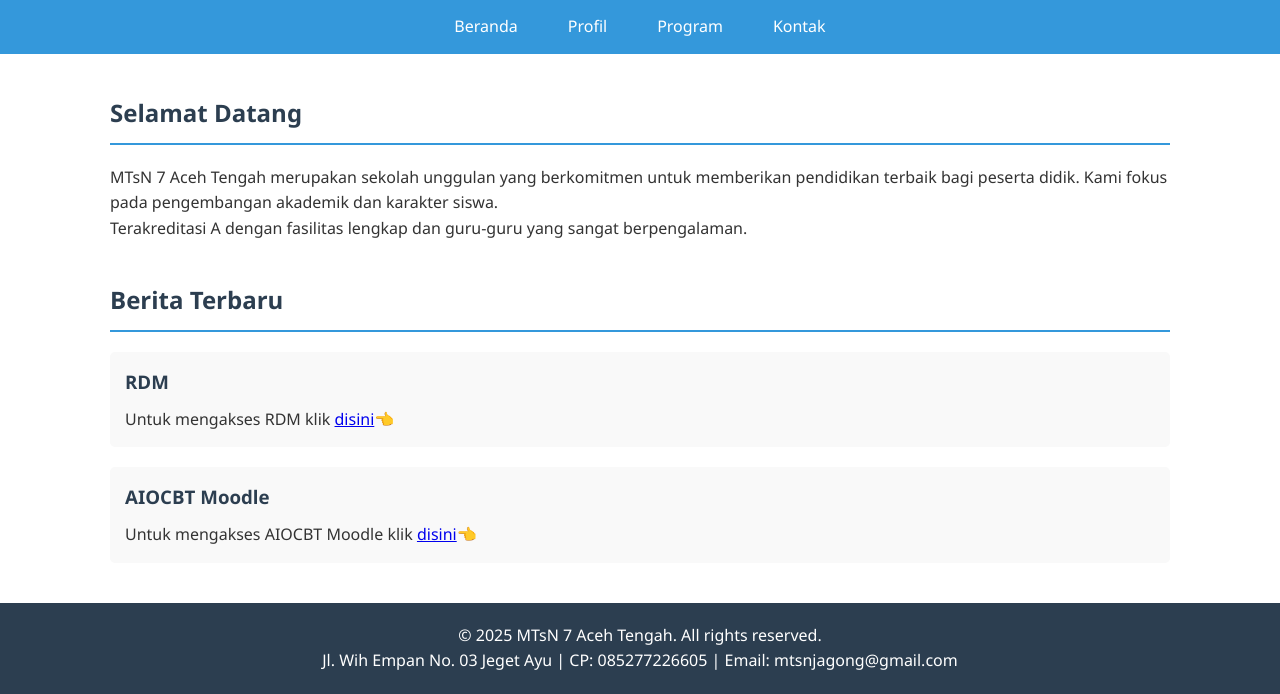
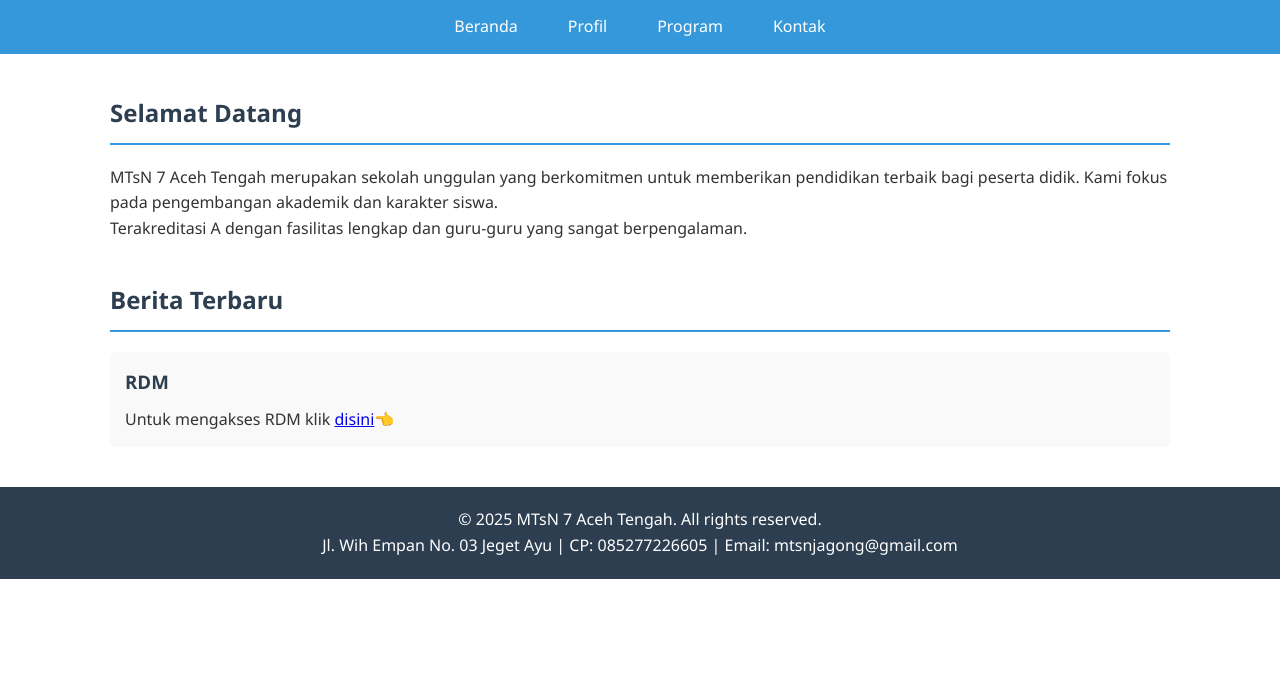
Before and after one commit to hdytas/websekolah, a plain HTML site: page index.html in a window 1280 px wide. Shown: the part 123-817 px from the top of the page. Drawn offline with Linux system fonts and the light colour scheme.

Commit message:
ubah ip dengan dydns

```diff
--- a/index.html
+++ b/index.html
@@ -207,9 +207,9 @@
             <h2 style="margin-top: 40px;">Berita Terbaru</h2>
             <article>
                 <h3>RDM</h3>
-                <p>Untuk mengakses RDM klik <a href="http://36.76.98.197:8080">disini</a>👈</p>
+                <p>Untuk mengakses RDM klik <a href="http://8a730aede90c.sn.mynetname.net:8080">disini</a>👈</p>
             </article>
-            <article>
+            <article hidden>
                 <h3>AIOCBT Moodle</h3>
                 <p>Untuk mengakses AIOCBT Moodle klik <a href="http://36.76.98.197:8081">disini</a>👈</p>
             </article>
```
